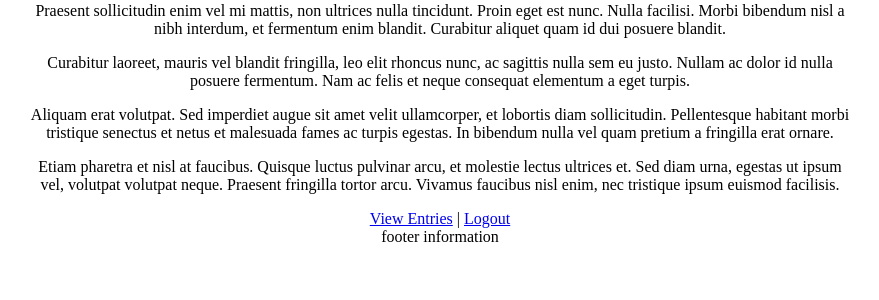
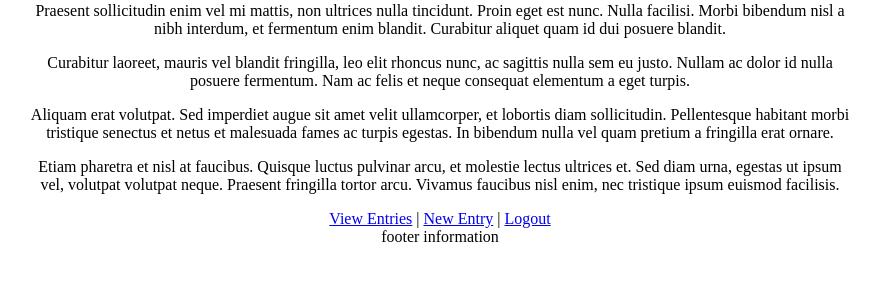
Before and after one commit to JZarins2324/itcapstone_lifestyleapp, a PHP site: page /pages/home.php in a window 1280 px wide. Shown: the part 218-518 px from the top of the page, without its empty margins (200-1079 px from the left). Run offline with PHP 8.4, Linux system fonts and the light colour scheme; the visitor is signed in with stand-in values (Sample User, id 1).

Commit message:
user entries link to home page

```diff
--- a/pages/home.php
+++ b/pages/home.php
@@ -38,6 +38,7 @@ if(!isset($_SESSION["username"])){
 		</div>
 		<div class="links-container">
     <a href='view.php'>View Entries</a> |
+    <a href='input.php'>New Entry</a> |
     <a href='../server/logout.php'>Logout</a>
 		</div>
 		</main>
```
